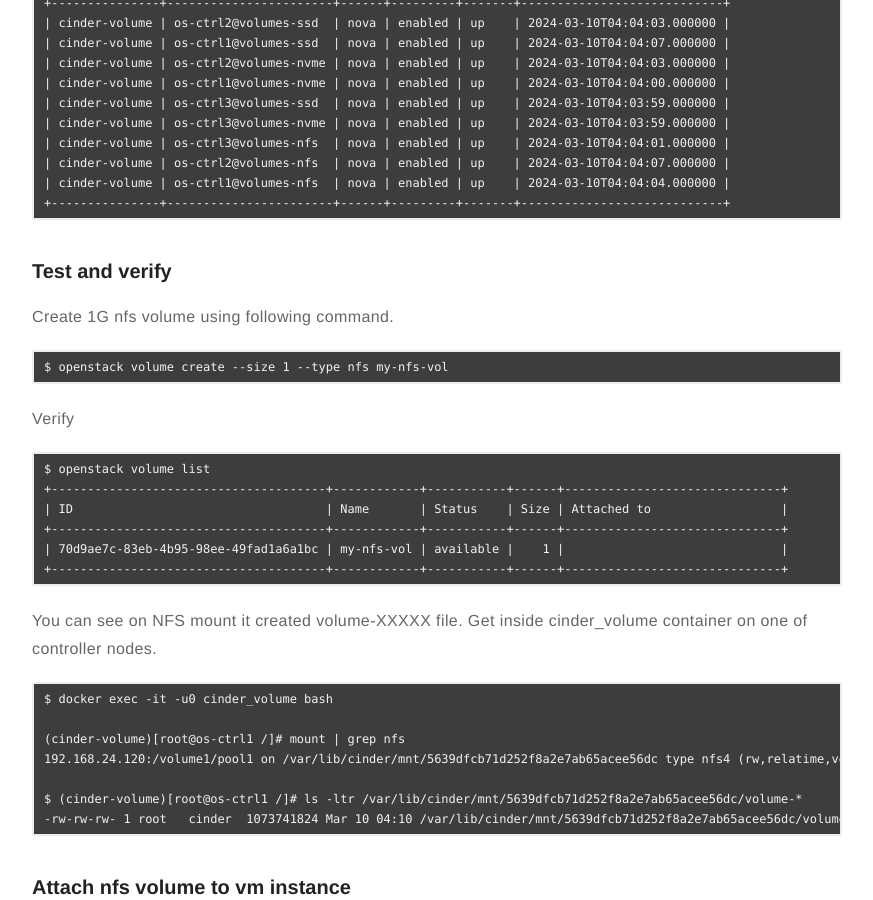
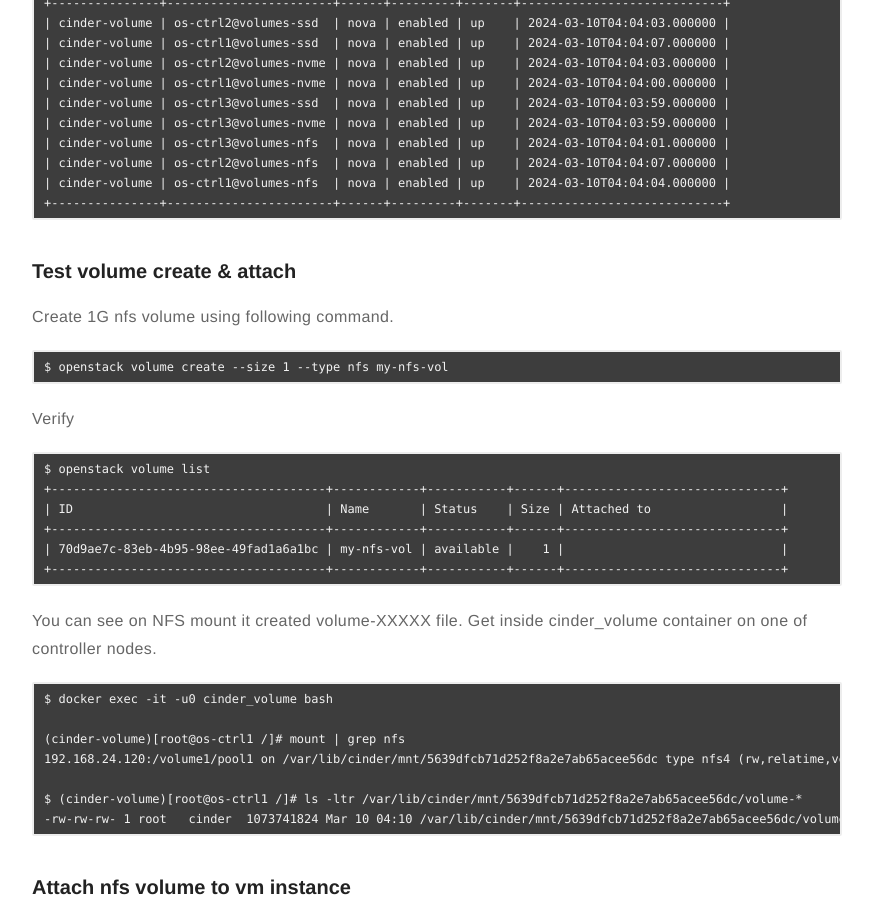
Before and after one commit to satishdotpatel/satishdotpatel.github.io, a Jekyll site: the page built from _posts/2024-03-08-openstack-nfs-driver-for-cinder.markdown, in a window 1280 px wide and 900 px high, scrolled down 3184 px. Shown: the whole window, without its empty margins (203-1076 px from the left). Built offline with Jekyll 4.4.1, drawn with Linux system fonts in a browser that asks for light colours; comment, search, counter and statistics services are not loaded.

Commit message:
cinder with nfs

````diff
--- a/_posts/2024-03-08-openstack-nfs-driver-for-cinder.markdown
+++ b/_posts/2024-03-08-openstack-nfs-driver-for-cinder.markdown
@@ -130,7 +130,7 @@
 +---------------+-----------------------+------+---------+-------+----------------------------+
 ```
 
-### Test and verify
+### Test volume create & attach
 
 Create 1G nfs volume using following command.
 
````
